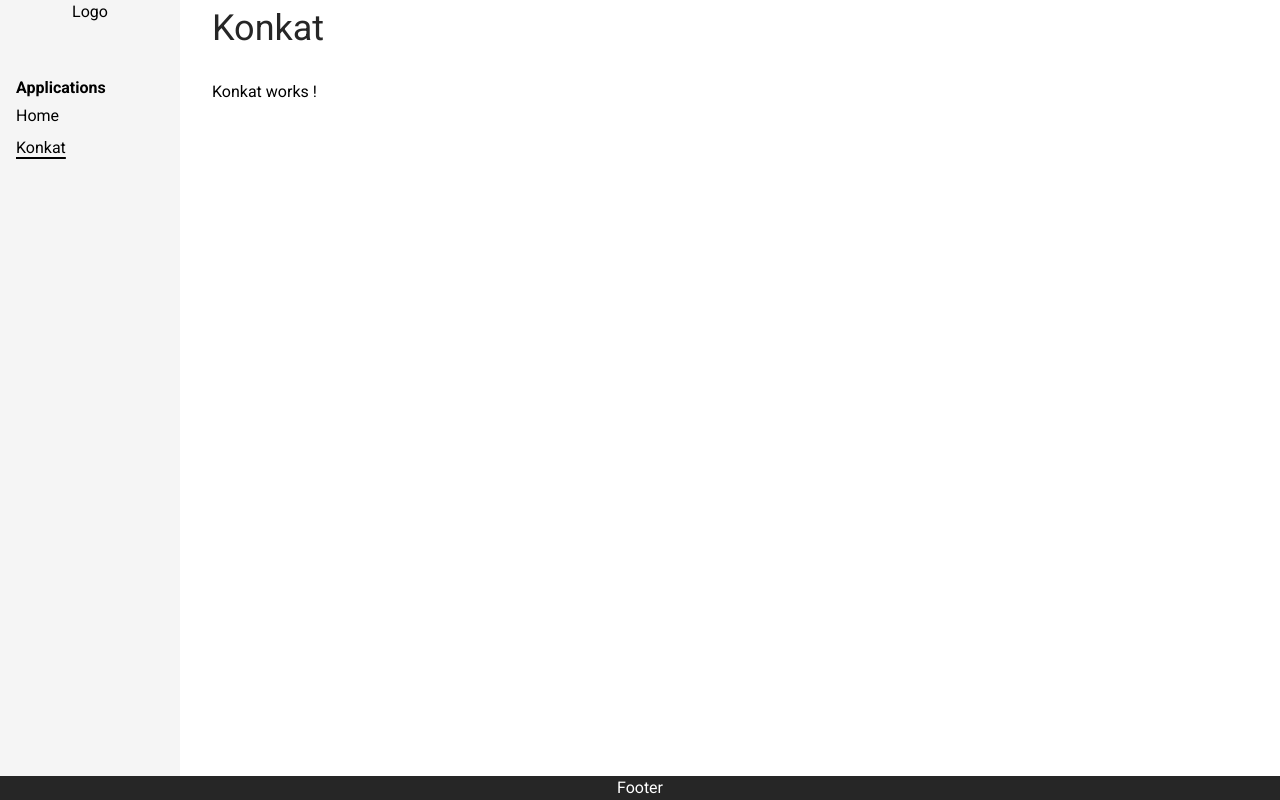
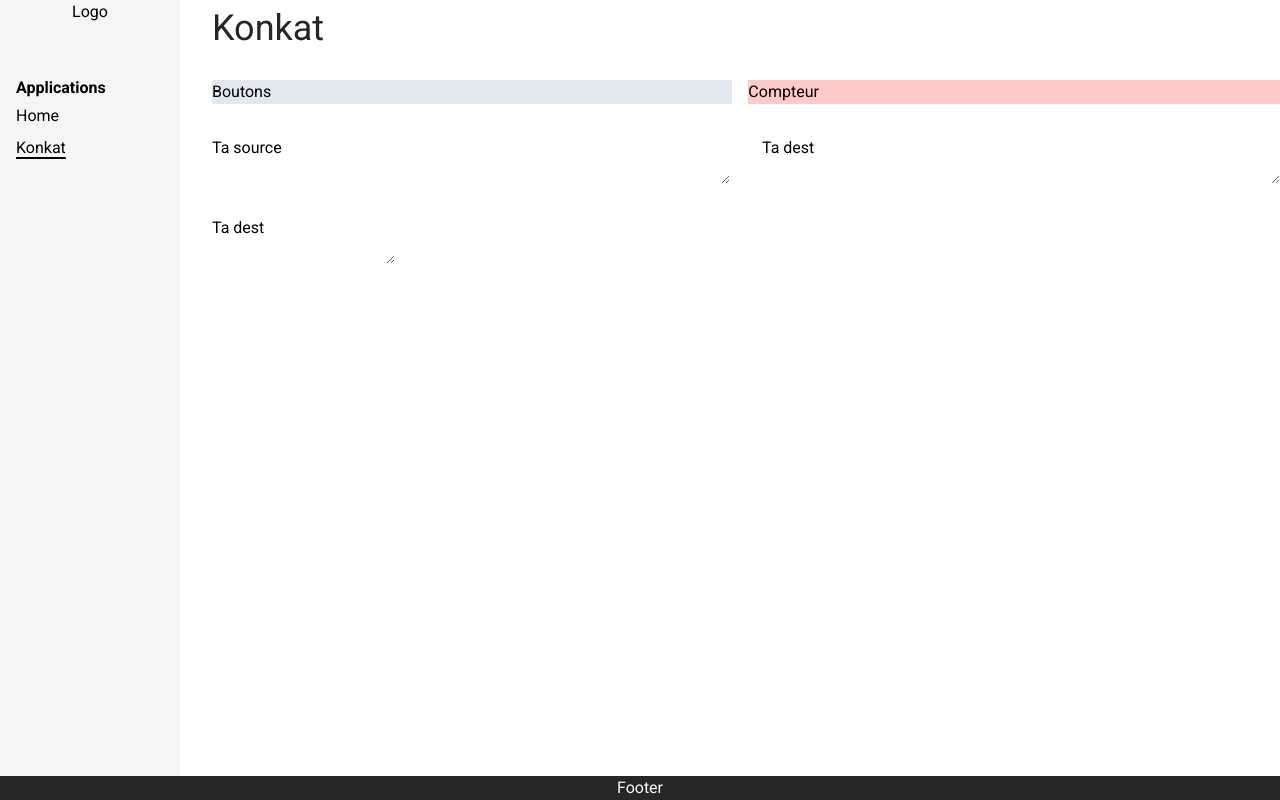
Before and after one commit to giltest99/Angular-01, an Angular app: page /konkat in a window 1280 px wide. Built offline with nearby package versions, Linux system fonts and the light colour scheme; a web font is replaced by a local one.

Commit message:
Create blocks. Add main display and main css.

```diff
--- a/src/app/app.component.html
+++ b/src/app/app.component.html
@@ -4,7 +4,7 @@
       <header class="w-full h-[60px] text-center">Logo</header>
       <app-navigation></app-navigation>
     </section>
-    <div>
+    <div class="w-full">
       <router-outlet></router-outlet>
     </div>
   </main>
--- a/src/app/konkat/konkat.component.html
+++ b/src/app/konkat/konkat.component.html
@@ -1,2 +1,17 @@
 <app-title [text]="'Konkat'"></app-title>
-<p>Konkat works !</p>
+<section class="flex flex-col gap-4">
+  <div class="flex flex-row gap-4">
+    <p class="grow bg-slate-200">Boutons</p>
+    <p class="grow bg-red-200">Compteur</p>
+  </div>
+  <div class="flex flex-row gap-8 my-4">
+    <textarea class="grow">Ta source</textarea>
+
+    <textarea class="grow">Ta dest</textarea>
+  </div>
+  <div>
+    <div>
+      <textarea class="">Ta dest</textarea>
+    </div>
+  </div>
+</section>
```
